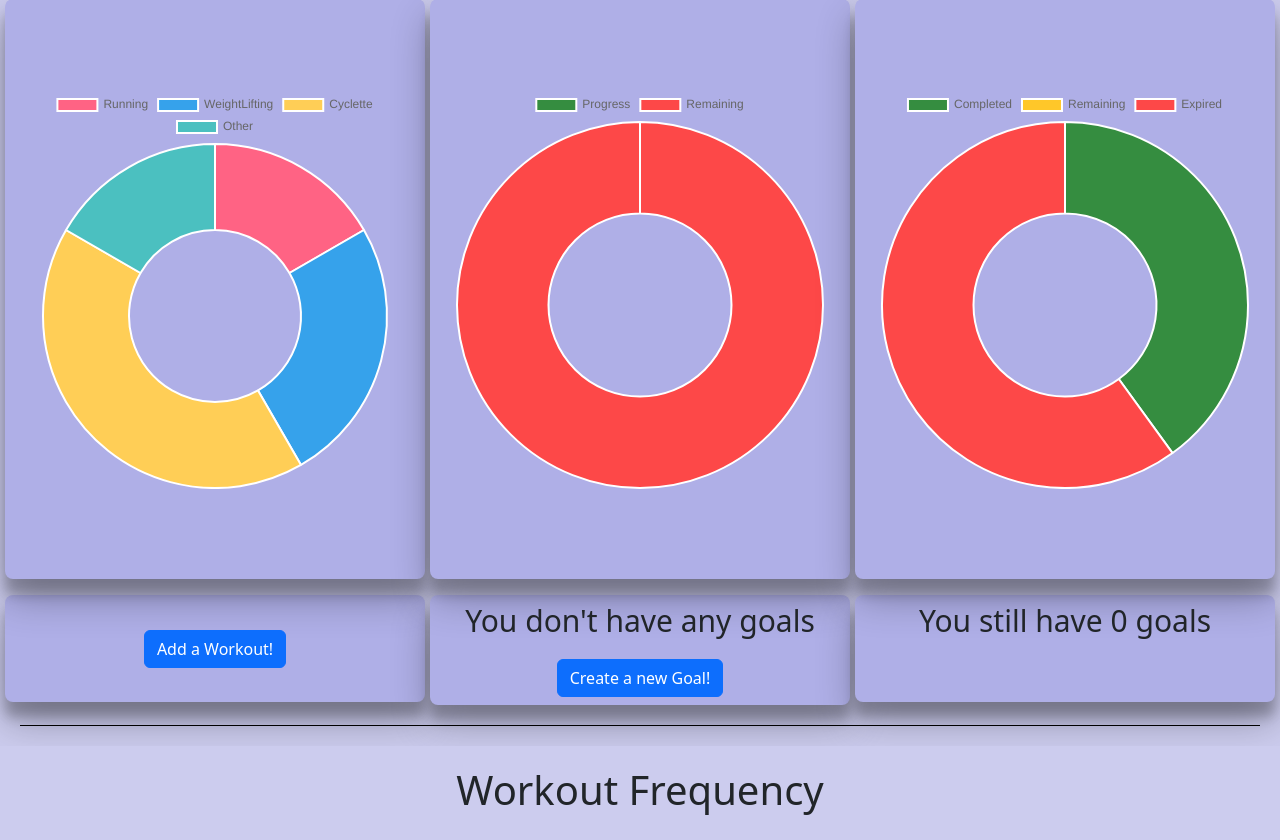
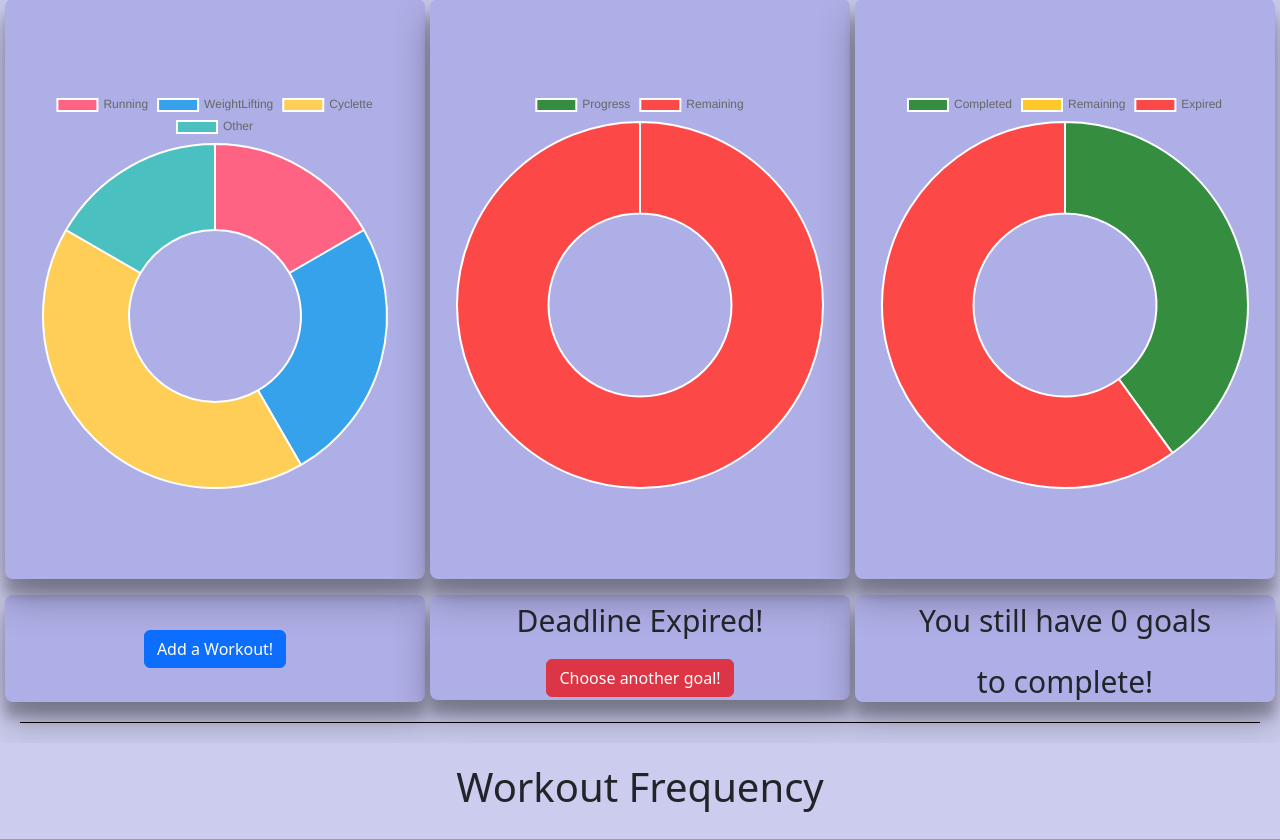
Before and after one commit to Deste-user/FitnessApp, a Django app: page / in a window 1280 px wide. Shown: the part 506-1346 px from the top of the page. Run offline with Django 4.2, Linux system fonts and the light colour scheme; a user stored in the database is signed in; data comes from the database, SQL or seed files in the repository; both versions use the stored data as it was after the commit; some libraries are stand-ins or nearby versions; grey boxes are pictures that could not be loaded.

Commit message:
Another Commit

```diff
--- a/pages/views.py
+++ b/pages/views.py
@@ -34,11 +34,13 @@ def home(request):
     all_goals = GoalModel.objects.filter(utente=user).count()
 
 
+
     goal = GoalModel.objects.filter(utente=user, is_selected=True).first()
     if goal is not None:
         cal_burned = goal.cal
         cal_goal = goal.CaloriesGoal
         deadline = goal.deadline
-        return render(request, 'home.html', {'workout_types': workout_types, 'dates': dates, 'counts': counts,'cal_burned':cal_burned,'cal_goal':cal_goal,'is_completed':goal.is_completed,'completed':completed,'remaining':to_complete ,'deadline':deadline,'all_goals':all_goals,'expired':expired})
+        days = (deadline - goal.data_creazione).days
+        return render(request, 'home.html', {'remain_days':days,'selected_goal':goal,'workout_types': workout_types, 'dates': dates, 'counts': counts,'cal_burned':cal_burned,'cal_goal':cal_goal,'is_completed':goal.is_completed,'completed':completed,'remaining':to_complete ,'deadline':deadline,'all_goals':all_goals,'expired':expired})
     else:
         return render(request, 'home.html', {'workout_types': workout_types, 'dates': dates, 'counts': counts,'completed':completed,'remaining':to_complete,'all_goals':all_goals })
--- a/templates/home.html
+++ b/templates/home.html
@@ -63,8 +63,8 @@
   }
 </style>
 
-  {% if user.is_authenticated %}
-    <div style="background-color:#ccccee">
+{% if user.is_authenticated %}
+<div style="background-color:#ccccee">
     <br>
     <br>
       <div style="background-color:#afafe7; font-size:30px; justify-content:center; margin-left:50px;margin-right:50px;border:3px solid black; padding:10px;border-radius:8px">
@@ -96,6 +96,10 @@
         </div></a>
 
         <div style=" box-shadow: rgba(0, 0, 0, 0.3) 0px 19px 38px, rgba(0, 0, 0, 0.22) 0px 15px 12px;display: flex; flex-direction: column; align-items: center;background-color:#afafe7; margin-top:10px; padding:3px; border-radius:8px;">
+      {% if selected_goal.is_deadline_expired and not selected_goal.is_completed %}
+        <p style="font-size:30px;">Deadline Expired!</p>
+        <a class="btn btn-danger" href="{% url 'listaobiettivi' %}"> Choose another goal! </a>
+      {% else %}
         {% if remaining == 0 %}
           <p style="font-size:30px;"> You don't have any goals </p>
         <div style="display:flex; justify-context:center;">
@@ -107,9 +111,11 @@
            <a class="btn btn-primary" href="{% url 'listaobiettivi' %}"> Choose another goal! </a>
            {% else %}
             <p style="font-size:30px;">In Progress... </p>
+            <p>Days: {{remain_days }}</p>
             <p>Deadline: {{ deadline }}</p>
             <p>Goal: {{ cal_goal }} Cal </p>
            {% endif %}
+          {% endif %}
           {% endif %}
         </div>
       </div>
@@ -126,6 +132,7 @@
             <p style="font-size:19px;"> You have completed all your goals! </p>
          {% else %}
            <p style="font-size:30px;">You still have {{remaining}} goals</p>
+           <p style="font-size:30px;">to complete!</p>
          {% endif %}
 
          </div>
@@ -150,7 +157,7 @@
 
 {% else %}
 
-  <div >
+  <div>
     <div class="text-center">
       <h1>Welcome to Your Training Diary!</h1>
       <p>Get ready to track your progress and achieve your fitness goals.</p>
--- a/workouts/views.py
+++ b/workouts/views.py
@@ -32,9 +32,7 @@ class CreateWorkoutsView(LoginRequiredMixin, FormView):
                 if obiettivo_principale.cal >= obiettivo_principale.CaloriesGoal:
                     obiettivo_principale.is_completed = True
                 obiettivo_principale.save()
-          else:
-              obiettivo_principale.is_selected = False
-              obiettivo_principale.save()
+
         #Ho aggiunto questo if all'inizio per evitare che l'utente possa aggiungere un workout ad un obiettivo scaduto!
         form.save()
         return super().form_valid(form)
```
Also changed, not shown: db.sqlite3.
